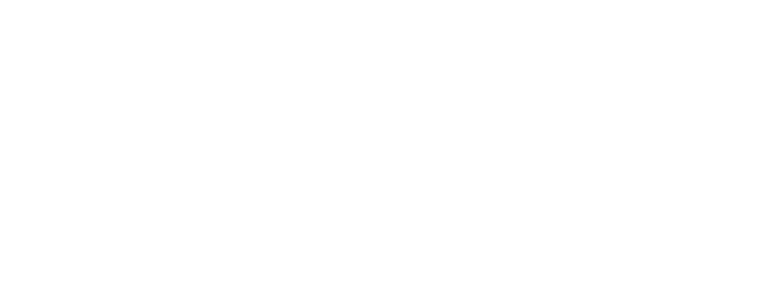
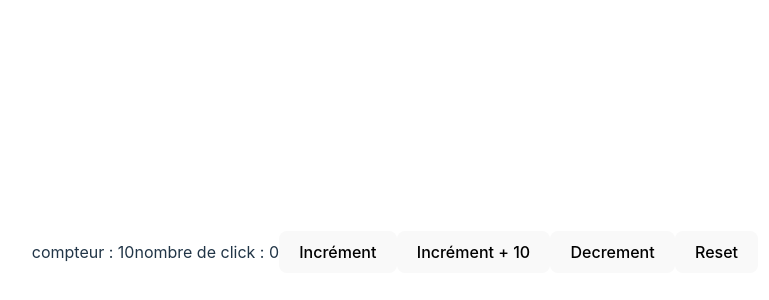
Before and after one commit to Brasero/3wa-react-semaine-1, a React (Vite) app: page / in a window 1280 px wide. Shown: the part 148-448 px from the top of the page, without its empty margins (245-1014 px from the left). Built offline with nearby package versions, Linux system fonts and the light colour scheme.

Commit message:
introduction au reducer

```diff
--- a/src/App.jsx
+++ b/src/App.jsx
@@ -1,9 +1,44 @@
 import './App.css'
+import {useReducer} from "react";
+
+//Un reducer est une fonction qui prend en argument un state et une action et qui nous renvoi un nouveau state
+const reducer = (state, action) => {
+    switch(action.type) {
+
+        case 'increment' :
+            return {count: state.count + (action.payload || 1), click: state.click +1}
+
+        case 'decrement' :
+            return {count:state.count -1, click: state.click +1}
+
+        case 'reset':
+            return init({count:0, click:0})
+
+        default:
+            throw new Error('le type ' + action.type + ' est inconnu')
+    }
+}
+
+const init = (initialState) => {
+    return {
+        count: initialState.count+10,
+        click: 0
+    }
+}
 
 function App() {
 
+    const [state, dispatch] = useReducer(reducer, {count: 0, click: 0}, init)
+
     return (
         <>
+            compteur : {state.count}
+
+            nombre de click : {state.click}
+            <button onClick={() => dispatch({type: 'increment'})}>Incrément</button>
+            <button onClick={() => dispatch({type: 'increment', payload: 10})}>Incrément + 10</button>
+            <button onClick={() => dispatch({type: 'decrement'})}>Decrement</button>
+            <button onClick={() => dispatch({type: 'reset'})}>Reset</button>
         </>
     )
 }
```
